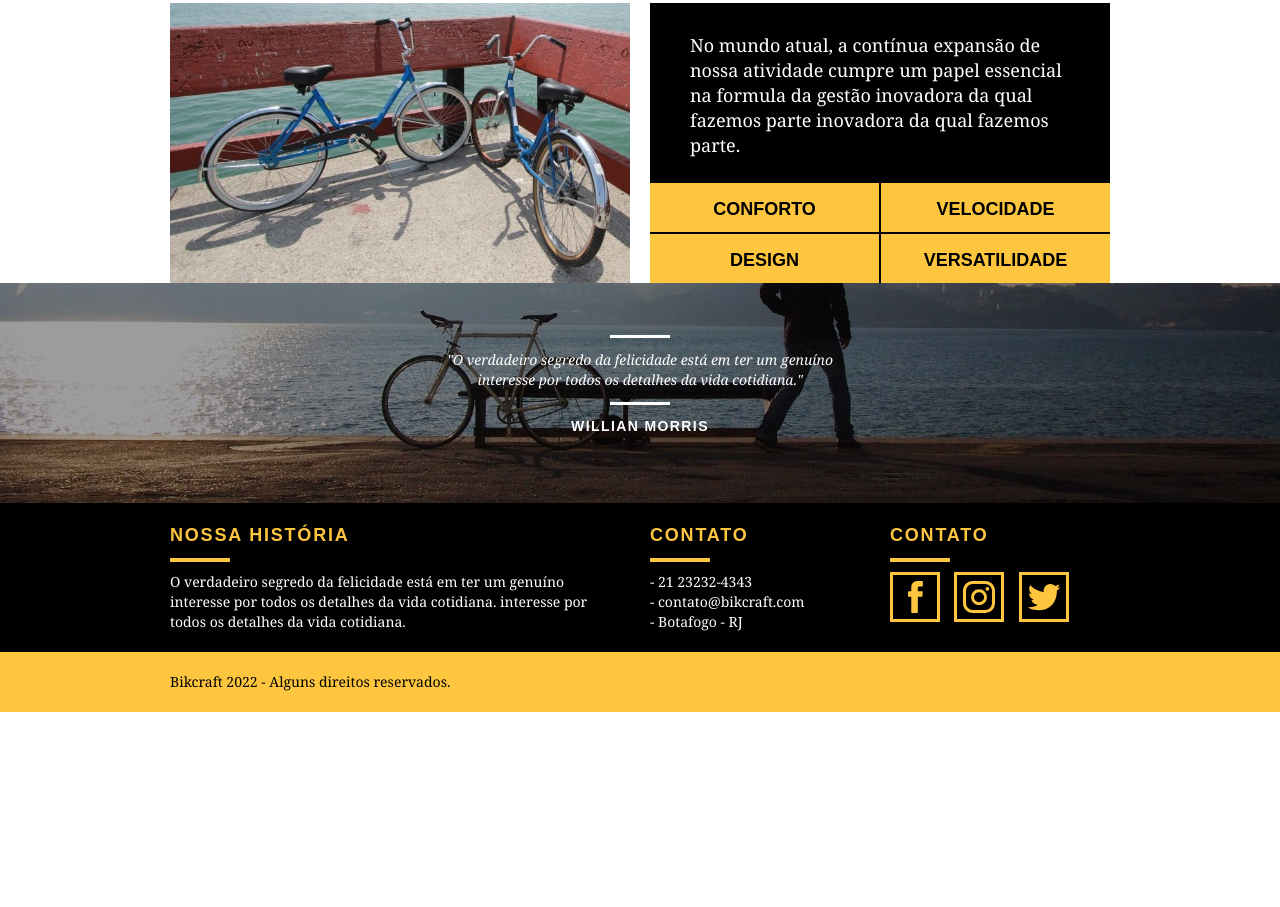
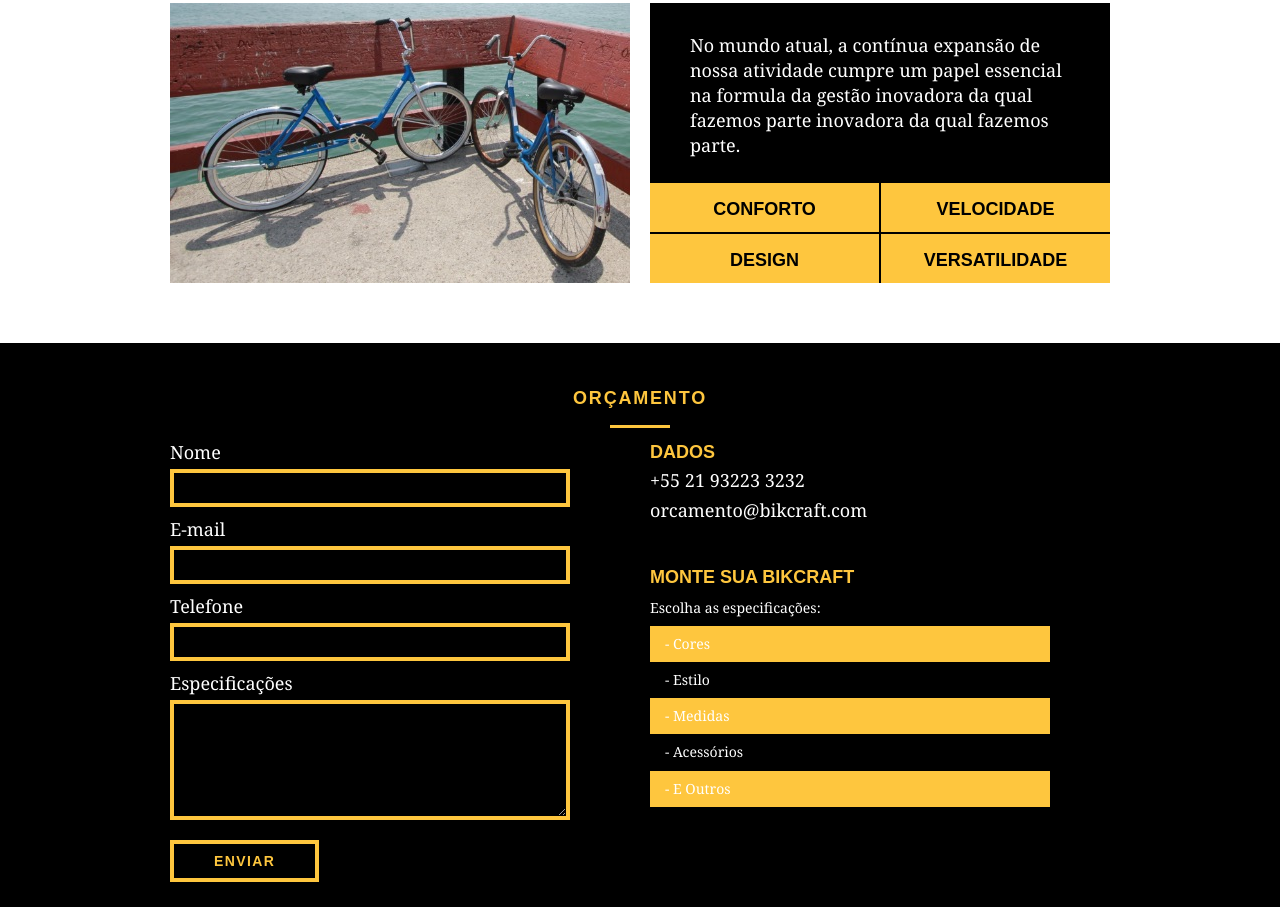
Before and after one commit to kcami/origamid-bikcraft, a plain HTML site: page produtos.html in a window 1280 px wide. Shown: the part 1893-2800 px from the top of the page. Before the commit the page ends 2605 px from the top, so only its background shows below. Drawn offline with Linux system fonts and the light colour scheme.

Commit message:
Adicionando o orçamento na página de Produtos

```diff
--- a/css/produtos.css
+++ b/css/produtos.css
@@ -59,3 +59,89 @@
 .produto_info ul li:nth-child(even){
     margin-left: 2px;
 }
+/*Orçamento*/
+.orcamento{
+    background-color: black;
+    width: 100%;
+    margin-top: 60px;
+    padding: 40px 0;
+}
+.orcamento h2{
+    color: #fec63e;
+}
+.orcamento h2:after{
+    background-color: #fec63e;
+}
+.form{
+    padding-right: 60px;
+}
+.form label{
+    display: block;
+    color: white;
+    font-family: Georgia, 'Times New Roman', serif;
+    font-size: 18px;
+    line-height: 25px;
+    margin-bottom: 4px;
+}
+.form input{
+    display: block;
+    width: 100%;
+    border: #fec63e 4px solid;
+    background: none;
+    color: white;
+    padding: 7px 10px;
+    margin-bottom: 10px;
+    outline: none;
+    font-size: 14px;
+    font-family: Georgia, 'Times New Roman', serif;
+}
+.form textarea{
+    display: block;
+    width: 100%;
+    height: 120px;
+    border: #fec63e 4px solid;
+    background: none;
+    color: white;
+    padding: 7px 10px;
+    margin-bottom: 20px;
+    outline: none;
+    font-size: 14px;
+    font-family: Georgia, 'Times New Roman', serif;
+}
+.form button{
+    background: none;
+    padding: 7px 40px;
+}
+.orcamento_dados{
+    color: white;
+}
+.orcamento_dados h3{
+    font-size: 18px;
+    text-transform: uppercase;
+    line-height: 25px;
+    color: #fec63e;
+    font-weight: bold;
+}
+.orcamento_dados span{
+    display: block;
+    font-size: 18px;
+    font-family: Georgia, 'Times New Roman', serif;
+    line-height: 30px;
+}
+.dados_email{
+    margin-bottom: 40px;
+}
+.orcamento_dados ul{
+    padding-right: 60px;
+}
+.orcamento_dados ul li{
+    font-family: Georgia, 'Times New Roman', serif;
+    font-size: 14px;
+    padding: 10px 15px;
+}
+.orcamento_dados ul li:nth-child(odd){
+    background-color: #fec63e;
+}
+.orcamento_dados p{
+    margin: 8px 0;
+}
--- a/produtos.html
+++ b/produtos.html
@@ -19,8 +19,8 @@
 
             <nav class="grid-12 header_menu">
                 <ul>
-                    <li><a href="sobre.html" class="menu_ativo">Sobre</a></li>
-                    <li><a href="produtos.html">Produtos</a></li>
+                    <li><a href="sobre.html">Sobre</a></li>
+                    <li><a href="produtos.html" class="menu_ativo">Produtos</a></li>
                     <li><a href="portfolio.html">Portfólio</a></li>
                     <li><a href="contato.html">Contato</a></li>
                 </ul>
@@ -104,6 +104,37 @@
         </div>
     </section>
 
+    <section class="orcamento">
+        <div class="container">
+            <h2 class="subtitulo">Orçamento</h2>
+            <form id="form_orcamento" class="form grid-8">
+                <label for="nome">Nome</label>
+                <input type="text" id="nome">
+                <label for="email">E-mail</label>
+                <input for="email" id="email">
+                <label for="telefone">Telefone</label>
+                <input for="text" id="telefone">
+                <label for="mensagem">Especificações</label>
+                <textarea id="espec"></textarea>
+                <button type="submit" class="btn">Enviar</button>
+            </form>
+            <div class="orcamento_dados grid-8">
+                <h3>Dados</h3>
+                <span>+55 21 93223 3232</span>
+                <span class="dados_email">orcamento@bikcraft.com</span>
+                <h3>Monte sua Bikcraft</h3>
+                <p>Escolha as especificações:</p>
+                <ul>
+                    <li>- Cores</li>
+                    <li>- Estilo</li>
+                    <li>- Medidas</li>
+                    <li>- Acessórios</li>
+                    <li>- E Outros</li>
+                </ul>
+            </div>
+        </div>
+    </section>
+
     <section class="quebra">
             <blockquote class="quote-externo container">
                 <p>"O verdadeiro segredo da felicidade está em ter um genuíno interesse por todos os detalhes da vida cotidiana."</p>
```
